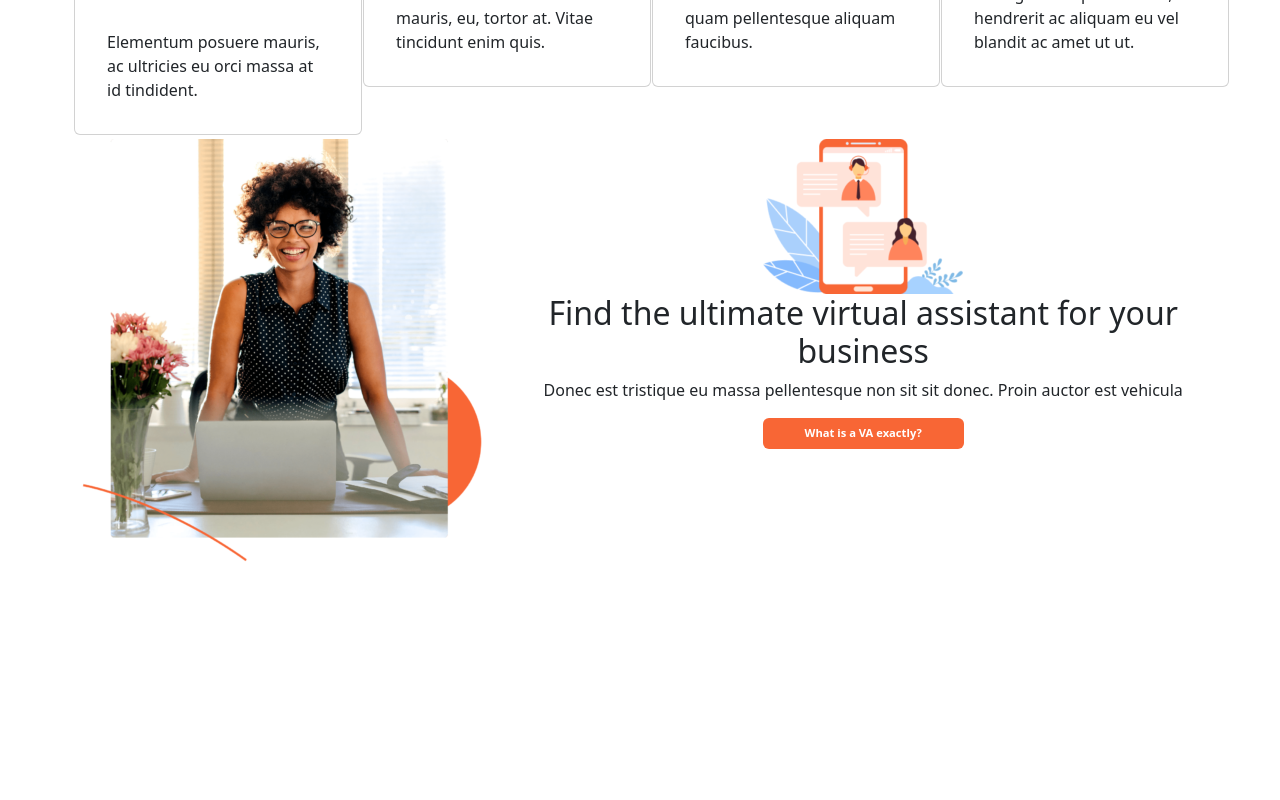
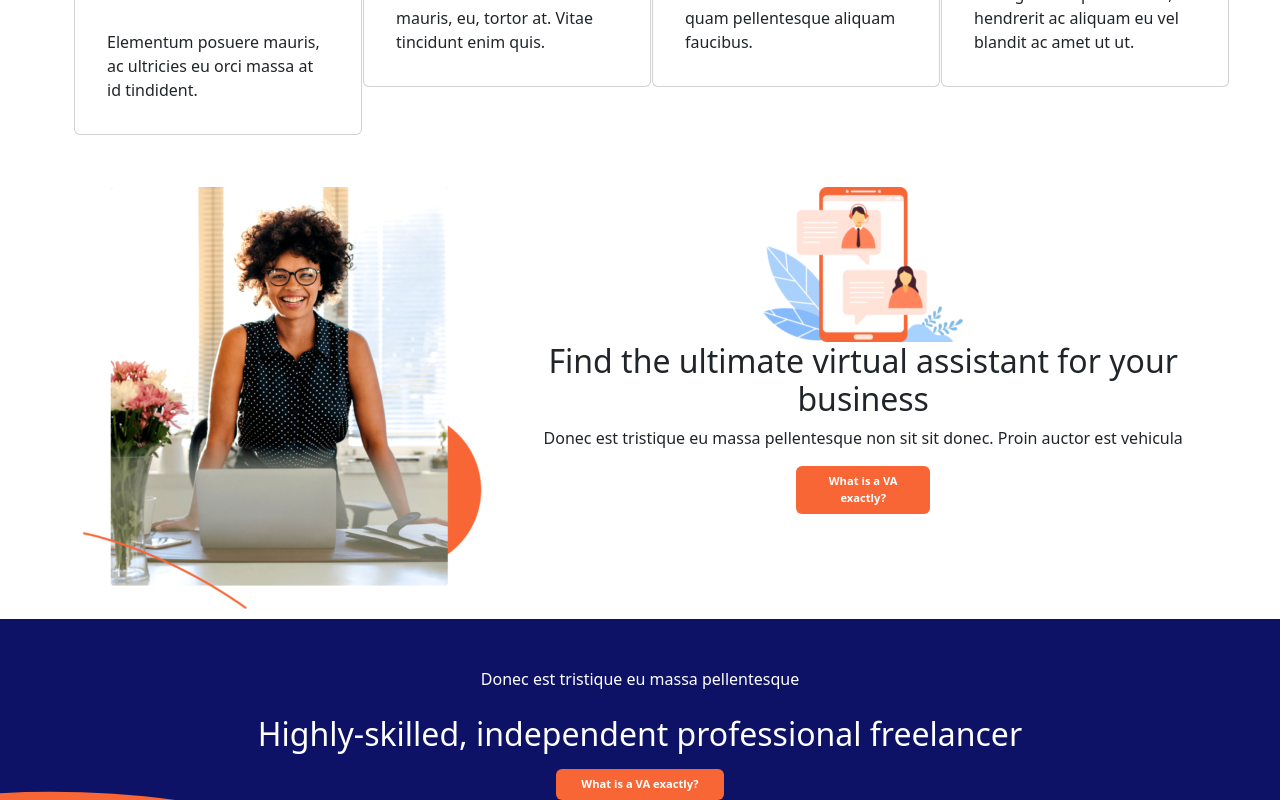
Before and after one commit to AndreaLazzaari/proj-html-vuejs, a Vue app in the folder proj-html-vuejs/: page / in a window 1280 px wide. Shown: the part 837-1637 px from the top of the page. Before the commit the page ends 1408 px from the top, so only its background shows below. Built offline with nearby package versions, Linux system fonts and the light colour scheme.

Commit message:
creato nuovo componente e importato nel main+ popolato con 3 col-12

```diff
--- a/proj-html-vuejs/src/components/Main.vue
+++ b/proj-html-vuejs/src/components/Main.vue
@@ -1,14 +1,18 @@
 <template lang="">
     <main>
         <SectionServices />
+        <SectionSkills />
+
     </main>
 </template>
 
 <script>
 import SectionServices from './SectionServices.vue';
+import SectionSkills from './SectionSkills.vue';
 export default {
     components:{
         SectionServices,
+        SectionSkills,
     }
 }
 </script>
--- /dev/null
+++ b/proj-html-vuejs/src/components/SectionSkills.vue
@@ -0,0 +1,52 @@
+<template lang="">
+   <section id='section-skills'>
+        <div class='container text-center'>
+            <div class='row'>
+                <div class='col-12 mt-5'>
+                    <p>Donec est tristique eu massa pellentesque</p>
+                </div>
+                <div class='col-12 mt-2 fs-1'>
+                    <h2>
+                        Highly-skilled, independent professional freelancer
+                    </h2>
+                </div>
+                <div class='col-12 mt-2'>
+                    <button type="button" class="btn my-button">What is a VA exactly?</button>
+                </div>
+            </div>
+            <div class='row'>
+                <div classe='col-4'></div>
+                <div classe='col-4'></div>
+                <div classe='col-4'></div>
+            </div>
+        </div>
+   </section>
+</template>
+
+<script>
+export default {
+
+}
+</script>
+
+<style lang="scss">
+@use '../styles/general.scss' as *;
+@use '../styles/partials/variables' as *;
+
+
+#section-skills{
+    background-color: $blue-electric;
+    background-image: url(/img/info-bg-3.svg);
+    color: $main-color-text;
+}
+
+div .my-button{
+        background-color: $orange;
+        color: $main-color-text;
+        font-size: .7rem;
+        font-weight: bolder;
+        width: 15%;
+    }
+
+
+</style>
--- a/proj-html-vuejs/src/components/TextBox.vue
+++ b/proj-html-vuejs/src/components/TextBox.vue
@@ -1,5 +1,5 @@
 <template lang="">
-    <div class='container d-flex'>
+    <div class='container d-flex mt-5'>
 
         <div class='my-img-box'>
             <img :src="imgSrc" alt="">
@@ -39,14 +39,13 @@ export default {
 
     div.my-text-box{
         width: 60%;
-        // background-color: red;
 
         button{
         background-color: $orange;
         color: $main-color-text;
         font-size: .7rem;
         font-weight: bolder;
-        width: 30%;
+        width: 20%;
     }}
 
 
```
Also changed, not shown: proj-html-vuejs/public/img/info-bg-3.svg (added).
